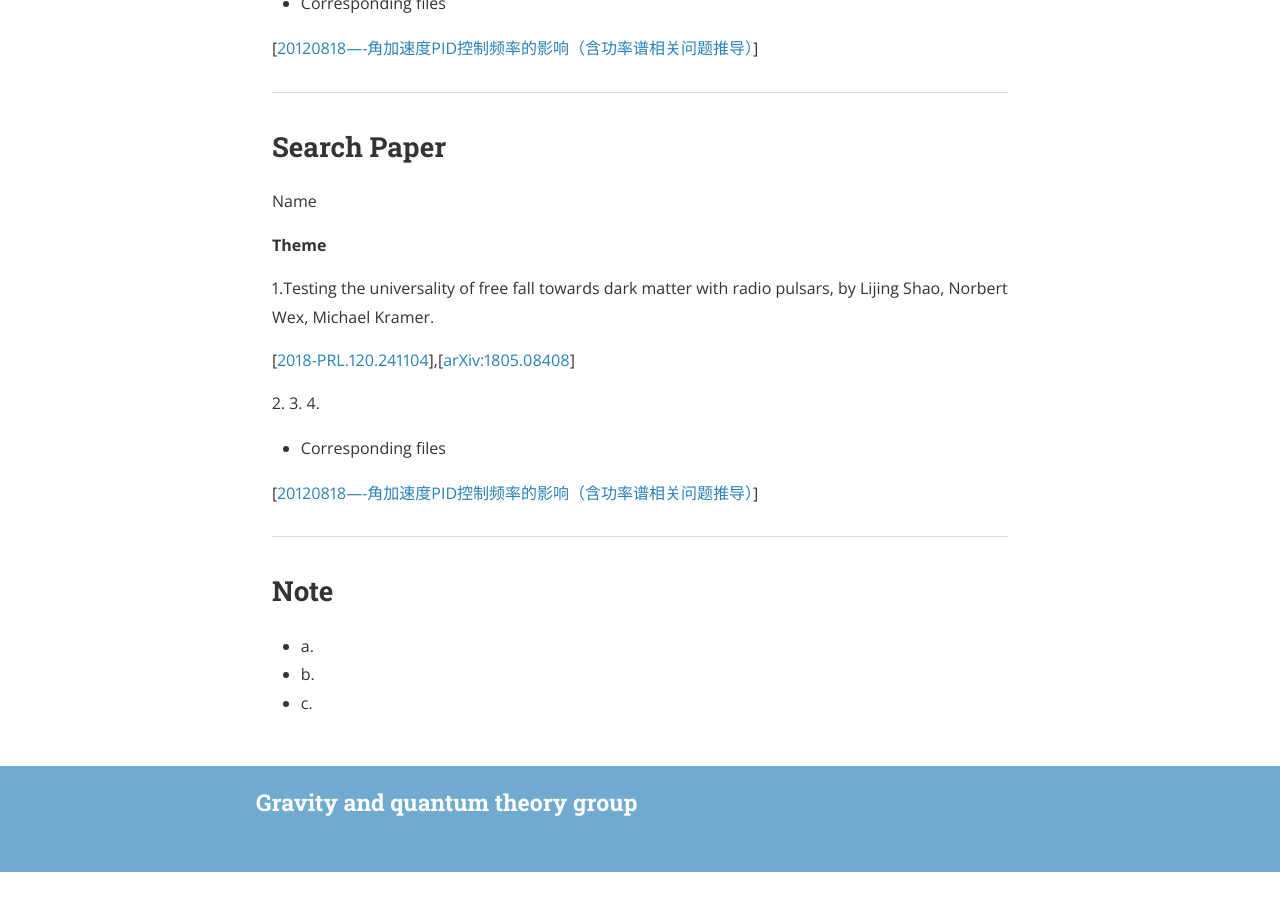
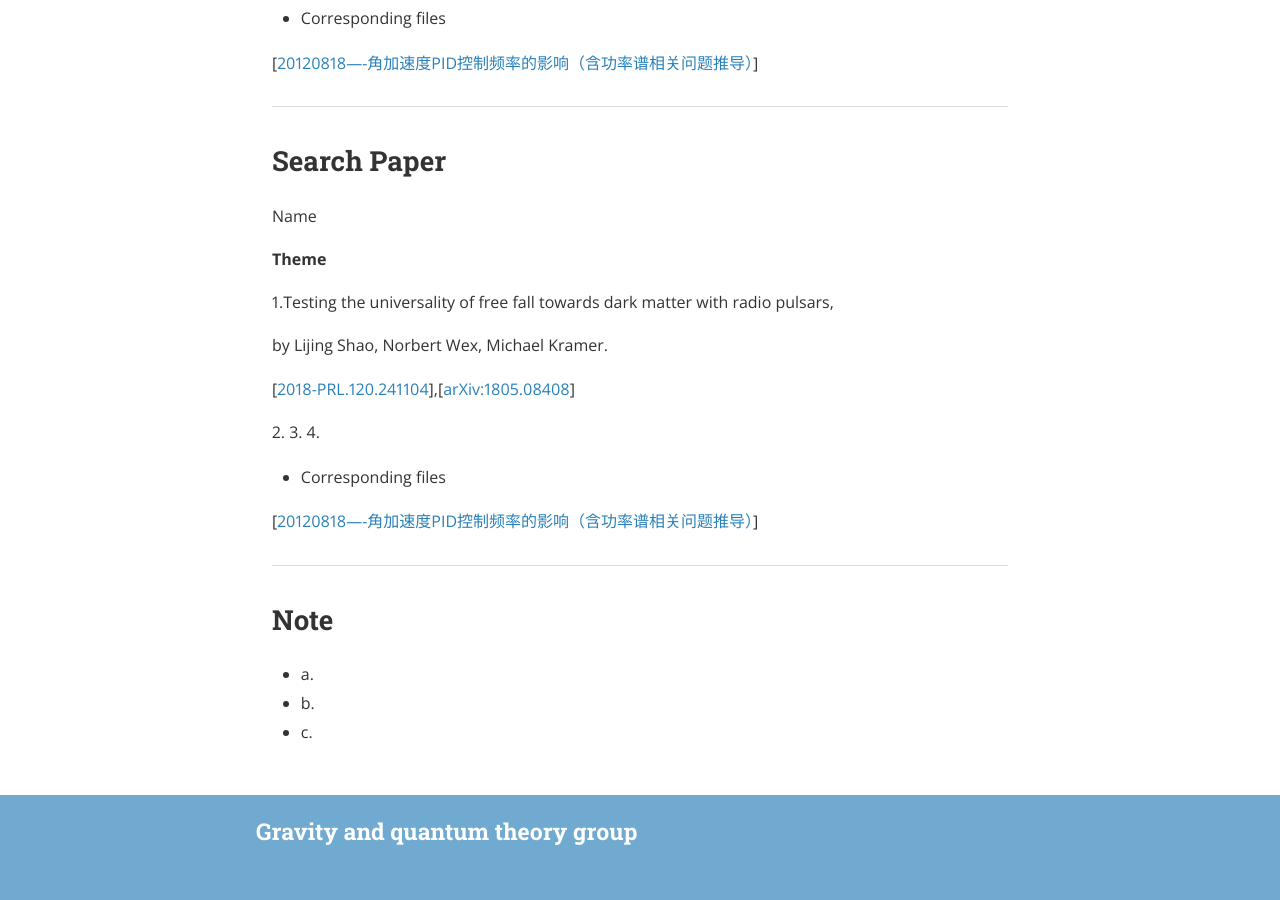
Before and after one commit to gravity-group/gravity-group.github.io, a Jekyll site: the page built from _posts/2019-08-25-group-meeting.md, in a window 1280 px wide and 900 px high, scrolled down 758 px. Built offline with Jekyll 4.4.1, drawn with Linux system fonts in a browser that asks for light colours; nearby versions of some CDN libraries; before the commit the page ends 1630 px from its top, so only the background shows below that.

Commit message:
2019-08-25

```diff
--- a/_posts/2019-08-25-group-meeting.md
+++ b/_posts/2019-08-25-group-meeting.md
@@ -16,8 +16,9 @@ Yujie Tan, Chengfang Qin Xiaoyu Lu, Yajie Wang, Panpan Wang, Miaomiao Zhao, Yuan
 
 Chenggang Qin
 
-**Testing the universality of free fall towards dark matter with radio pulsars,**by Lijing Shao, Norbert Wex, Michael Kramer.
+**Testing the universality of free fall towards dark matter with radio pulsars,**
 
+by Lijing Shao, Norbert Wex, Michael Kramer.
 
 [[2018-PRL.120.241104](https://journals.aps.org/prl/abstract/10.1103/PhysRevLett.120.241104)],[[arXiv:1805.08408](https://arxiv.org/abs/1805.08408v1)]
 
@@ -34,8 +35,9 @@ Name
 
 **Theme**
 
-1.Testing the universality of free fall towards dark matter with radio pulsars, by Lijing Shao, Norbert Wex, Michael Kramer.
+1.Testing the universality of free fall towards dark matter with radio pulsars,
 
+by Lijing Shao, Norbert Wex, Michael Kramer.
 
 [[2018-PRL.120.241104](https://journals.aps.org/prl/abstract/10.1103/PhysRevLett.120.241104)],[[arXiv:1805.08408](https://arxiv.org/abs/1805.08408v1)]
 
```
